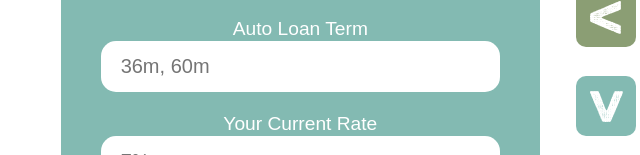
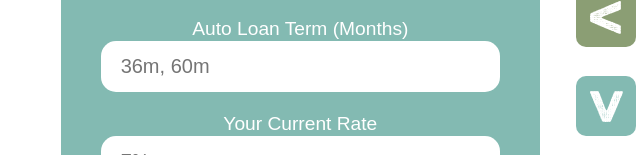
Before and after one commit to giraphcreative/pafcu-thats-my-advantage, a website: page index.html in a window 1280 px wide. Shown: the part 645-800 px from the top of the page, 100-740 px from the left. Drawn offline with nearby package versions, Linux system fonts and the light colour scheme; a web font is replaced by a local one.

Commit message:
Adding 'months' text to term label.

```diff
--- a/index.html
+++ b/index.html
@@ -54,7 +54,7 @@
 					<input type="hidden" class="rate_compare" value="1.74">
 					<p><label>Auto Loan Balance</label>
 						<input type="text" class="amount" placeholder="7,500"></p>
-					<p><label>Auto Loan Term</label>
+					<p><label>Auto Loan Term (Months)</label>
 						<input type="text" class="term" placeholder="36m, 60m"></p>
 					<p><label>Your Current Rate</label>
 						<input type="text" class="rate" placeholder="7%"></p>
```
